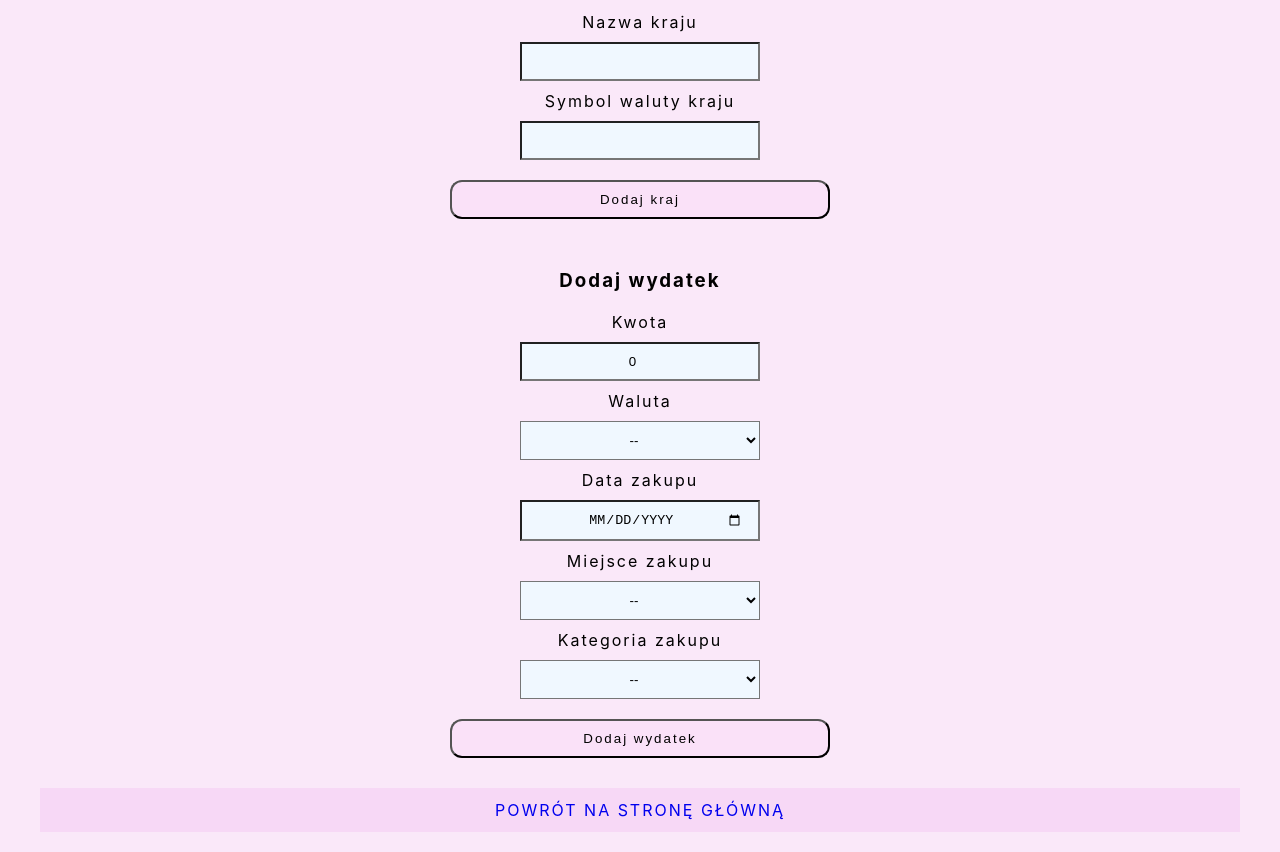
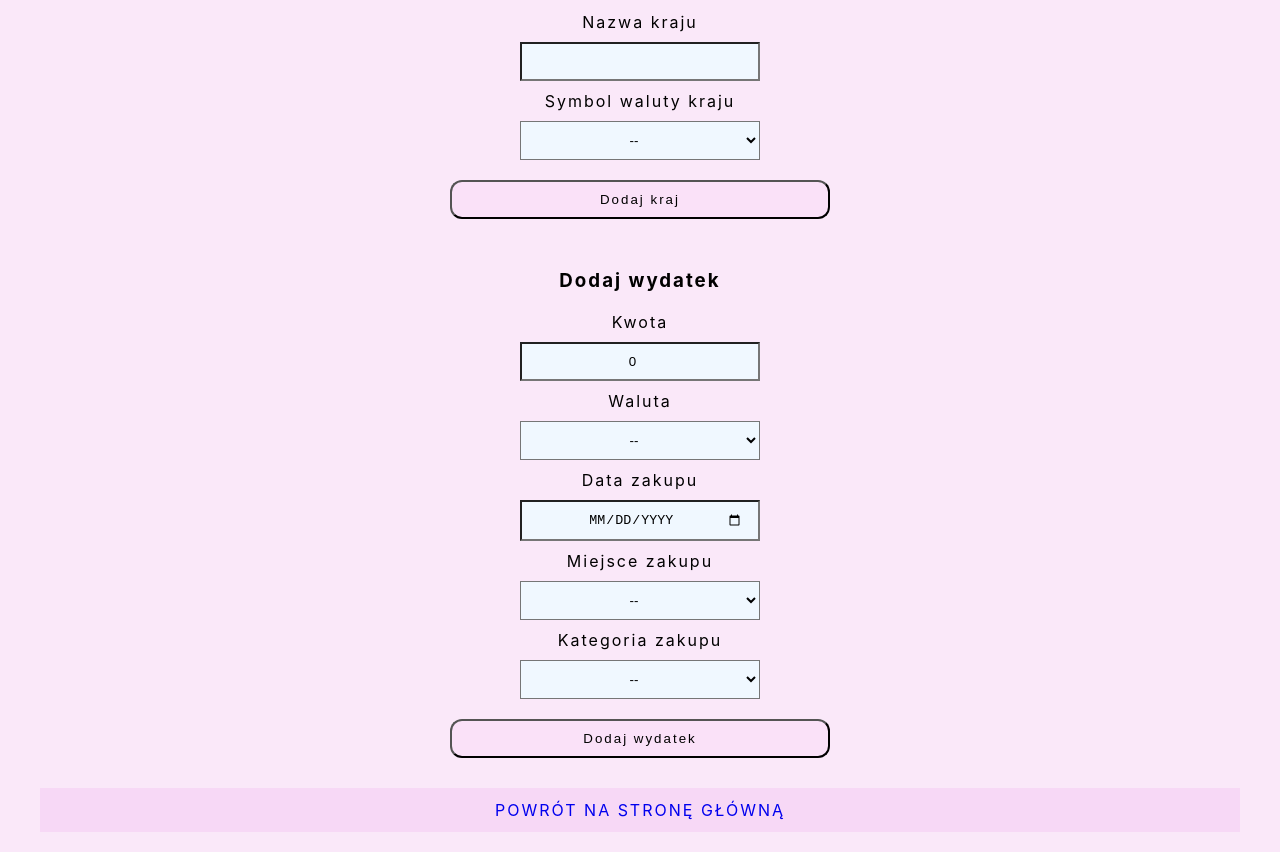
Before and after one commit to designByMilencja/Project-Camper-Frontend, a React (Create React App) app: page /add in a window 1280 px wide. Shown: the part 780-1632 px from the top of the page. Built offline with nearby package versions, Linux system fonts and the light colour scheme.

Commit message:
added map of option for select countries id and config for use Set object

```diff
--- a/src/components/views/AddView/AddCountry.tsx
+++ b/src/components/views/AddView/AddCountry.tsx
@@ -2,6 +2,19 @@ import React, {SyntheticEvent, useState} from "react";
 import {Button} from "../../common/Button/Button";
 
 export const AddCountry = () => {
+    const [symbols, setSymbols] = useState([]);
+    const currency = async () => {
+        try {
+            const url = 'https://api.nbp.pl/api/exchangerates/tables/A/?format=json';
+            const res = await fetch(url, {mode: 'cors'});
+            const data = await res.json();
+            const rates = data[0].rates;
+            const currenciesSymbols = rates.map((rate:any)=> rate.code)
+            setSymbols(currenciesSymbols);
+        } catch (e) {
+            console.error(e)
+        }
+    }
     const [form, setForm] = useState({
         name: '',
         currency: '',
@@ -15,12 +28,12 @@ export const AddCountry = () => {
                 headers: {
                     'Content-type': 'application/json',
                 },
-                body:JSON.stringify({
+                body: JSON.stringify({
                     ...form
                 })
 
             })
-           const status = res.status;
+            const status = res.status;
             setStatus(status)
             setForm({name: "", currency: ''})
 
@@ -44,11 +57,13 @@ export const AddCountry = () => {
             <input type="text" required maxLength={60} value={form.name}
                    onChange={e => saveForm('name', e.target.value)} onMouseDown={clearInput}/>
             <label>Symbol waluty kraju</label>
-            <input type="text" required value={form.currency} onChange={e => saveForm('currency', e.target.value)}/>
-            <Button text="Dodaj kraj" name="btn" />
+            <select value={form.currency} onChange={e => saveForm('currency', e.target.value)} onClick={currency}>
+                <option>--</option>
+                {symbols.map((symbol, index)=><option key={index} value={symbol}>{symbol}</option>)}
+            </select>
+            <Button text="Dodaj kraj" name="btn"/>
             {status === 200 ? <p className="success">Kraj został dodany pomyślnie</p> : null}
             {status === 400 ? <p className="error">Kraj istnieje, przejdź do dodania wydatku </p> : null}
-            {status === 500 ? <p className="error">Przepraszamy nie dysponujemy przelicznikiem dla tej waluty, proponujemy wpisanie USD lub EUR </p> : null}
         </form>
     </>
 }
--- a/tsconfig.json
+++ b/tsconfig.json
@@ -1,7 +1,7 @@
 {
   "extends": "./tsconfig.paths.json",
   "compilerOptions": {
-    "target": "es5",
+    "target": "es2015",
     "lib": [
       "dom",
       "dom.iterable",
```
